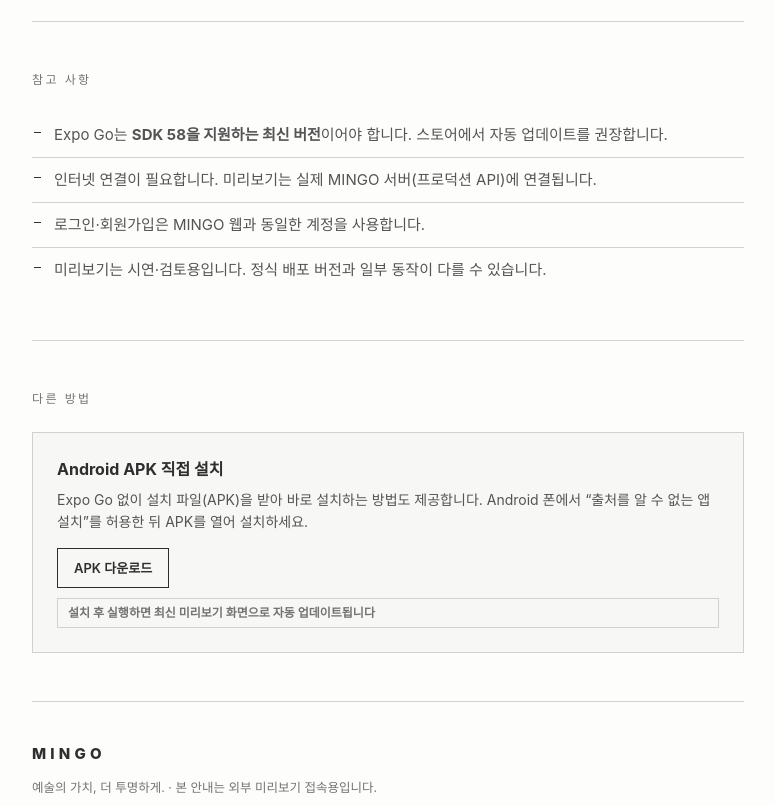
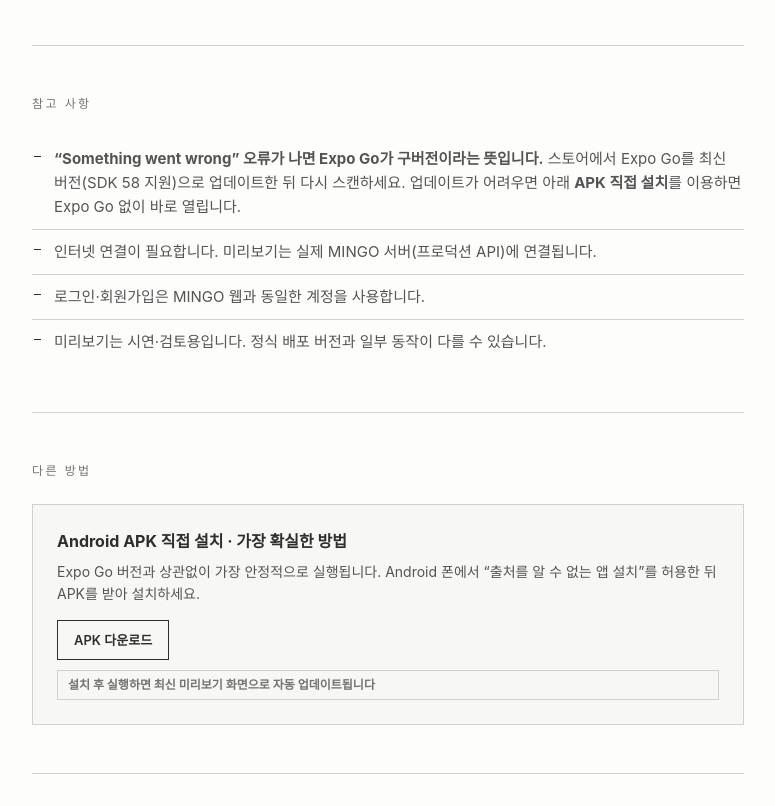
Before and after one commit to choihyeonmuk/mingo-mobile-guide, a plain HTML site: page index.html in a window 1280 px wide. Shown: the part 1519-2325 px from the top of the page, without its empty margins (252-1027 px from the left). Drawn offline with Linux system fonts and the light colour scheme; a web font is replaced by a local one.

Commit message:
접속 안내: Expo Go 구버전 오류 트러블슈팅 추가, APK를 안정적 방법으로 안내

```diff
--- a/index.html
+++ b/index.html
@@ -109,7 +109,7 @@
       <div class="num">01</div>
       <div>
         <h3>Expo Go 설치</h3>
-        <p>사용 중인 폰의 스토어에서 Expo Go 앱을 설치하세요.</p>
+        <p>사용 중인 폰의 스토어에서 Expo Go 앱을 <strong>최신 버전으로 설치·업데이트</strong>하세요. 구버전이면 미리보기가 열리지 않고 오류가 납니다.</p>
         <div class="stores">
           <a class="store" href="https://apps.apple.com/app/expo-go/id982107779" target="_blank" rel="noopener"> App Store (iPhone)</a>
           <a class="store" href="https://play.google.com/store/apps/details?id=host.exp.exponent" target="_blank" rel="noopener">▶ Google Play (Android)</a>
@@ -157,7 +157,7 @@
   <section>
     <div class="sec-label">참고 사항</div>
     <ul class="notes">
-      <li>Expo Go는 <strong>SDK 58을 지원하는 최신 버전</strong>이어야 합니다. 스토어에서 자동 업데이트를 권장합니다.</li>
+      <li><strong>“Something went wrong” 오류가 나면 Expo Go가 구버전이라는 뜻입니다.</strong> 스토어에서 Expo Go를 최신 버전(SDK 58 지원)으로 업데이트한 뒤 다시 스캔하세요. 업데이트가 어려우면 아래 <strong>APK 직접 설치</strong>를 이용하면 Expo Go 없이 바로 열립니다.</li>
       <li>인터넷 연결이 필요합니다. 미리보기는 실제 MINGO 서버(프로덕션 API)에 연결됩니다.</li>
       <li>로그인·회원가입은 MINGO 웹과 동일한 계정을 사용합니다.</li>
       <li>미리보기는 시연·검토용입니다. 정식 배포 버전과 일부 동작이 다를 수 있습니다.</li>
@@ -167,8 +167,8 @@
   <section>
     <div class="sec-label">다른 방법</div>
     <div class="alt">
-      <h3>Android APK 직접 설치</h3>
-      <p>Expo Go 없이 설치 파일(APK)을 받아 바로 설치하는 방법도 제공합니다. Android 폰에서 “출처를 알 수 없는 앱 설치”를 허용한 뒤 APK를 열어 설치하세요.</p>
+      <h3>Android APK 직접 설치 · 가장 확실한 방법</h3>
+      <p>Expo Go 버전과 상관없이 가장 안정적으로 실행됩니다. Android 폰에서 “출처를 알 수 없는 앱 설치”를 허용한 뒤 APK를 받아 설치하세요.</p>
       <a class="store" href="https://expo.dev/artifacts/eas/7NQJOCIn47J1vo1dRsC0Uq3Ra3CMO4CANPILMihp74Y.apk" style="margin-top:14px;">APK 다운로드</a>
       <span class="status" id="apk-status" style="display:block; margin-top:10px;">설치 후 실행하면 최신 미리보기 화면으로 자동 업데이트됩니다</span>
     </div>
```
